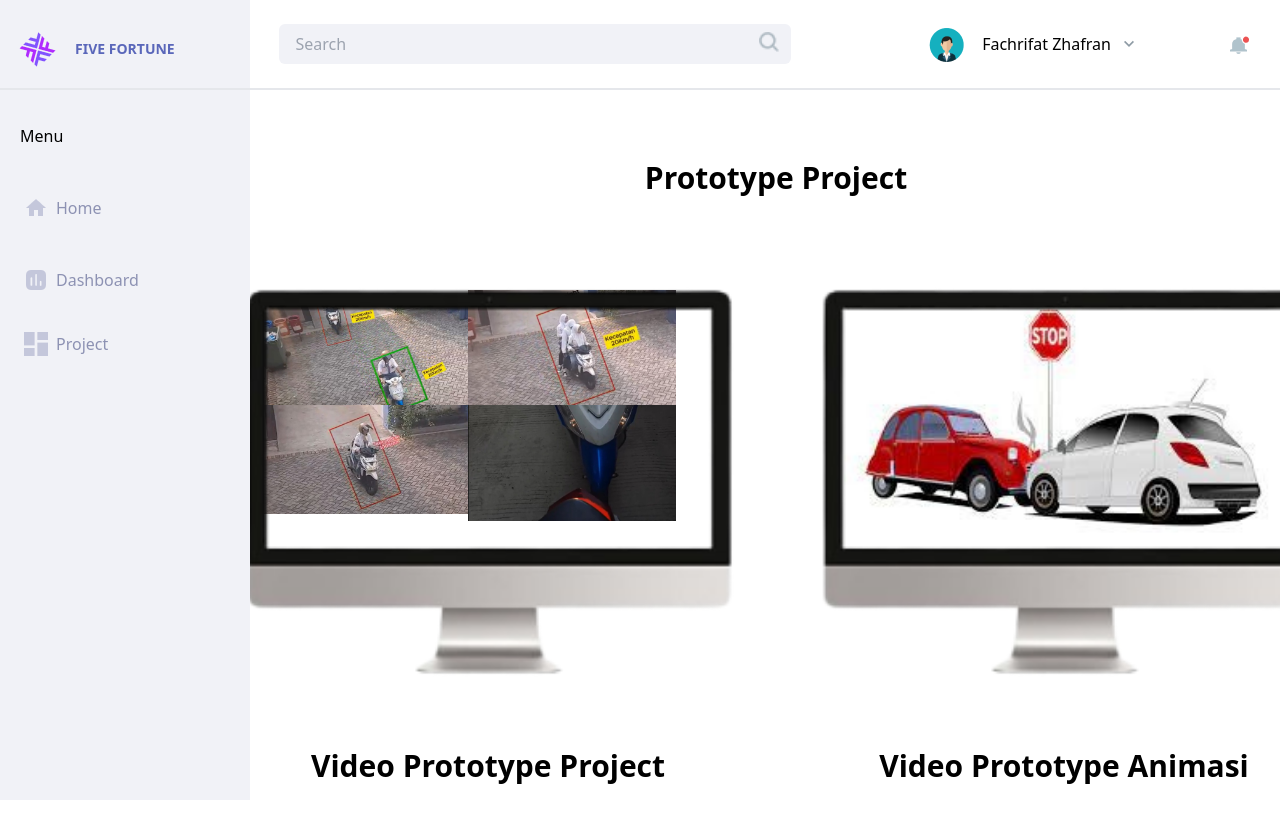
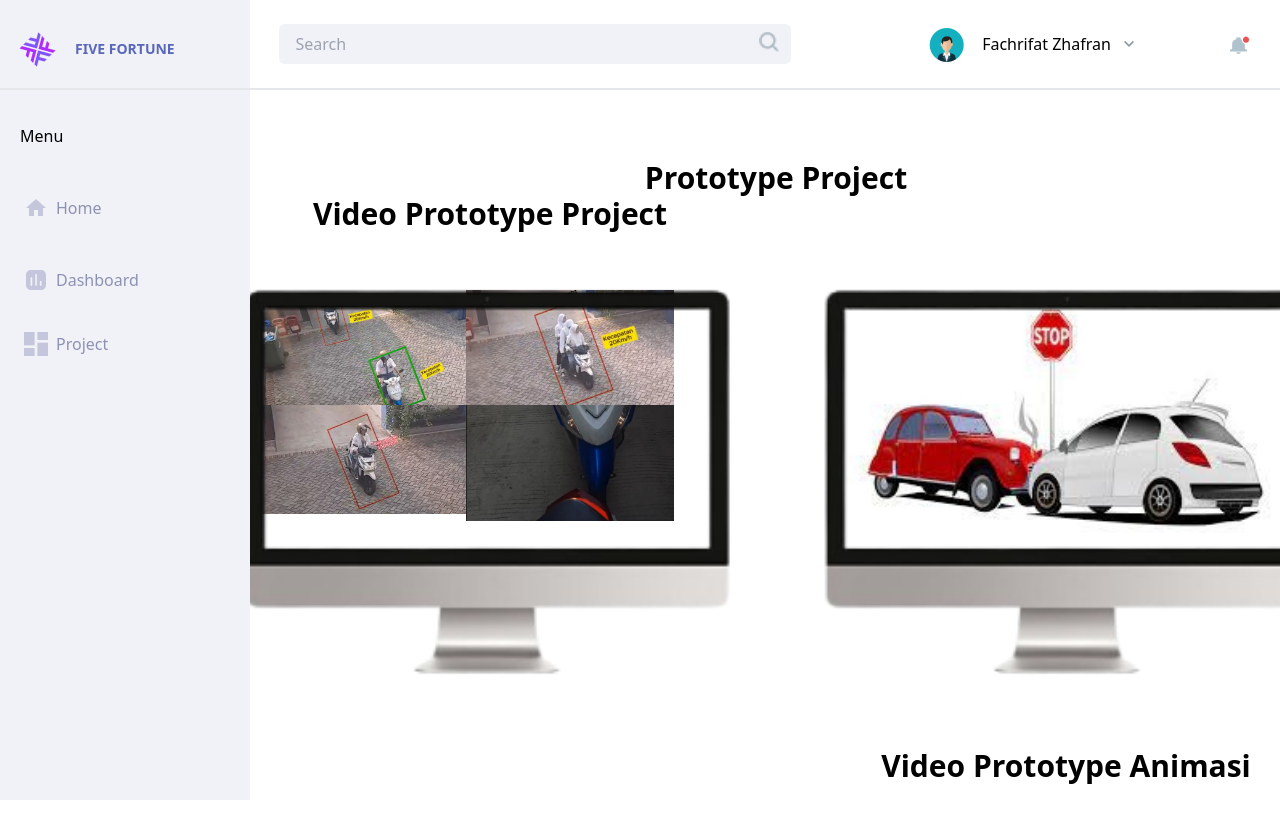
Before and after one commit to fachrft/web-2-tsdn2023, a React (Vite) app: page /project in a window 1280 px wide. Shown: the top 838 px of the page. Built offline with nearby package versions, Linux system fonts and the light colour scheme.

Commit message:
benerin bug again

```diff
--- a/src/assets/pages/Project.jsx
+++ b/src/assets/pages/Project.jsx
@@ -20,9 +20,9 @@ const Project = () => {
                         <h1 className="text-3xl font-semibold">Prototype Project</h1>
                     </div>
                     <div className="flex justify-around w-[90vw]">
-                        <div className="relative w-[69vh]">
+                        <div className="relative w-[70vh]">
                             <a href="https://www.youtube.com/watch?v=ItmEitPM_eM">
-                                <img src={Monitor} alt="" className="w-[69vh] relative"/>
+                                <img src={Monitor} alt="" className="w-[69vh] absolute"/>
                             </a>
                             <a href="">
                                 <img src={PelanggaranHelm} alt="" className="absolute top-[99.5px] left-12 -z-10 w-52" />
```
